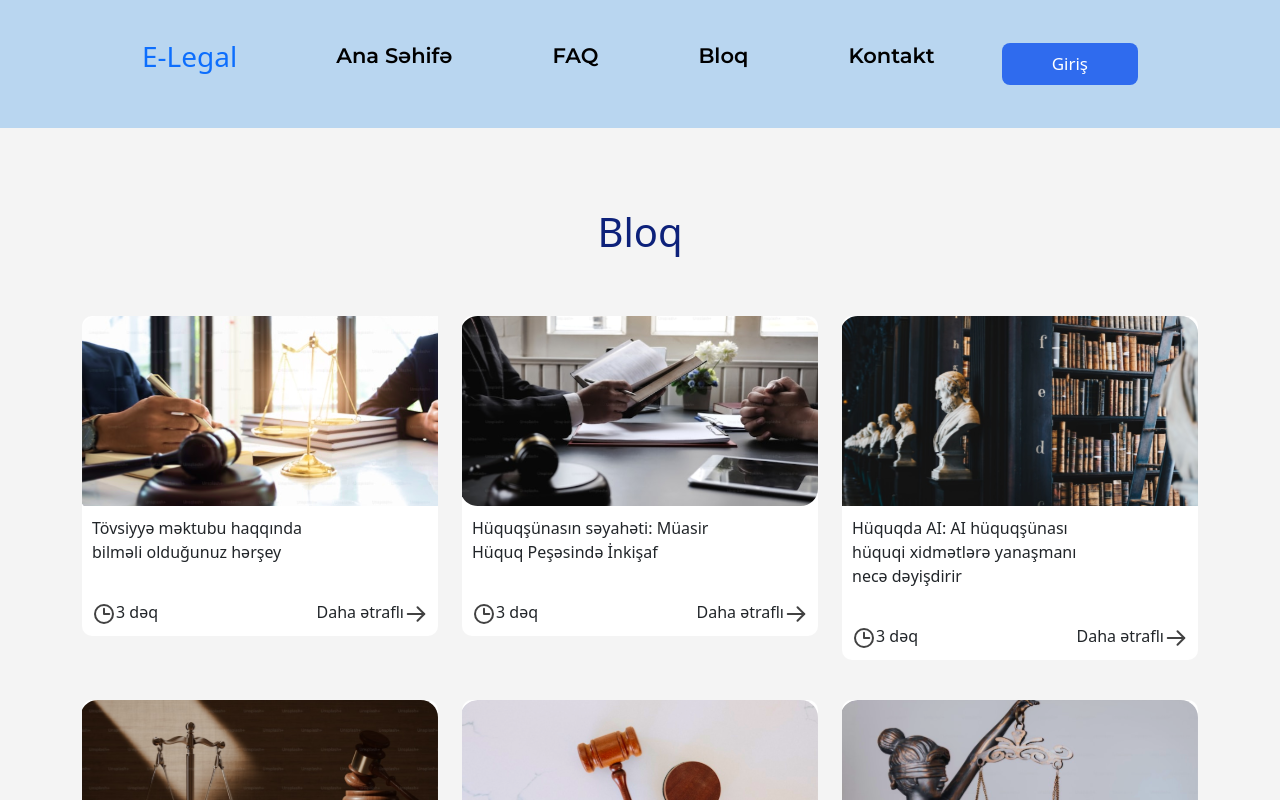
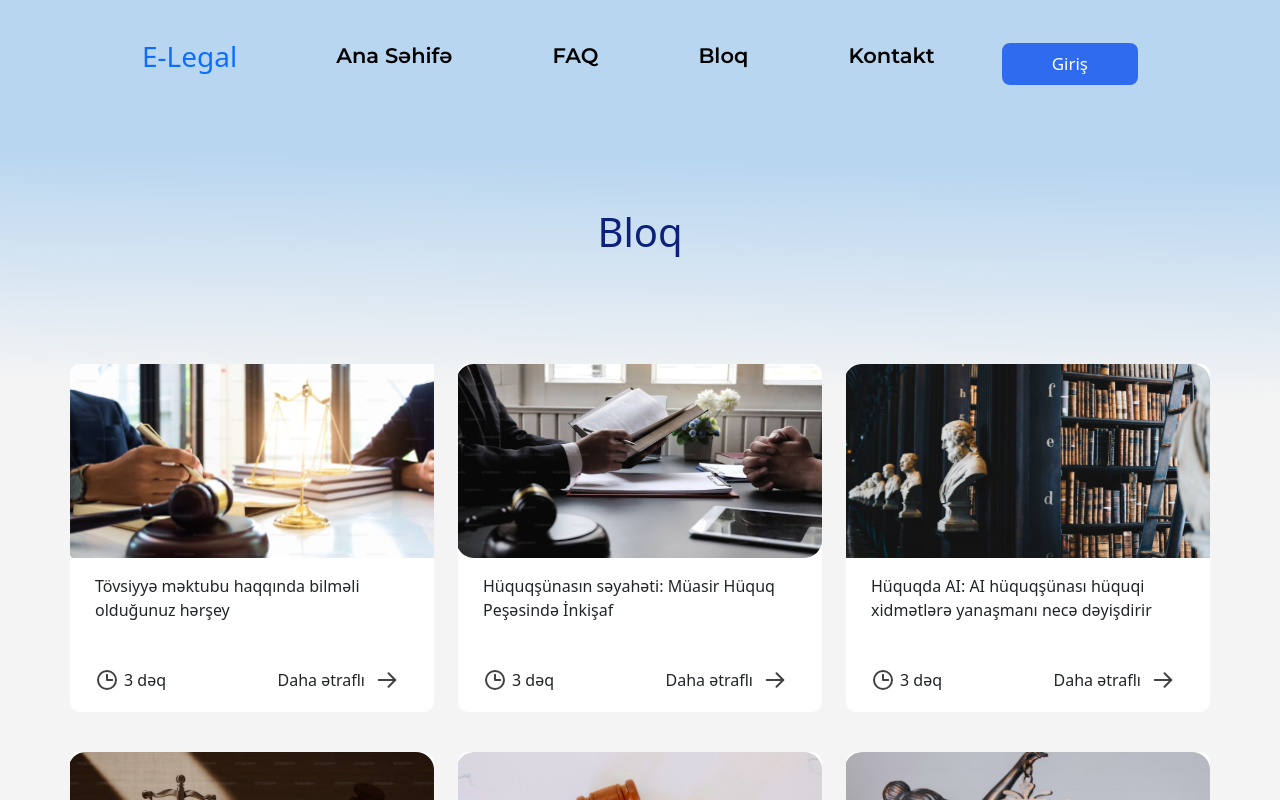
Before and after one commit to huseynesedov/Ai-Lawyer-User, a React (Create React App) app: page /Bloq in a window 1280 px wide. Shown: the top 800 px of the page. Built offline with nearby package versions, Linux system fonts and the light colour scheme.

Commit message:
Bugs Fixed

```diff
--- a/public/global.css
+++ b/public/global.css
@@ -6,7 +6,9 @@
     box-sizing: border-box;
 
 }
-
+.gradientFaq{
+    background: linear-gradient(1.02deg, rgb(244, 244, 244) 75%, #b9d6f0 95.91%);
+}
 :root{
     --main-bg-gray: #F4F4F4;
 
--- a/src/Assets/Styles/bloq.scss
+++ b/src/Assets/Styles/bloq.scss
@@ -1,25 +1,56 @@
-.Bloq{
-    padding: 5rem 0;
+.Bloq {
     background-color: #f4f4f4;
-    .bloq-header{
+    background: linear-gradient(1.02deg, rgb(244, 244, 244) 75%, #b9d6f0 95.91%);
+
+    .container{
+        padding: 5rem 0;
+    }
+    .bloq-header {
         margin-bottom: 40px;
         color: #0D217A;
     }
-    .bloq-box{
+
+    .bloq-box {
         margin: 20px 0;
         background-color: #fff;
         border-radius: 10px;
-        .bloq-card-img{
+
+        .bloq-card-img {
             width: 100%;
         }
+
         .bloq-box-content {
-            padding: 10px 100px 10px 10px;
+            padding: 16px 19px 10px 25px;
         }
-        .bloq-box-info{
 
-            padding: 10px 10px;
+        .bloq-box-info {
+
+            padding: 20px 25px;
             display: flex;
             justify-content: space-between;
         }
+    }
 }
+
+.bloq-box-info-time {
+
+    display: flex;
+    align-items: center;
+    justify-content: center;
+
+    img {
+        margin-right: 5px;
+    }
 }
+
+.bloq-box-info-details {
+    display: flex;
+    align-items: center;
+    justify-content: center;
+
+    img {
+
+        margin-left: 10px;
+        margin-right: 10px;
+    }
+}
--- a/src/Components/Pages/Bloq/index.jsx
+++ b/src/Components/Pages/Bloq/index.jsx
@@ -10,16 +10,16 @@ function Bloq() {
                         <h1 className='d-flex justify-content-center bloq-header'>Bloq</h1>
                     </div>
                 </div>
-            <div className="row justify-content-center">
+                <div className="row mt-5 justify-content-center">
                     <div className="col-xl-4">
                         <div className="bloq-box">
-                        <img src={images.bloqcard1} className='bloq-card-img'/>
+                            <img src={images.bloqcard1} className='bloq-card-img' />
                             <div className="bloq-box-content">
                                 <p>Tövsiyyə məktubu haqqında bilməli olduğunuz hərşey</p>
                             </div>
                             <div className="bloq-box-info">
                                 <div className="bloq-box-info-time">
-                         <img src={images.clockicon}/>
+                                    <img src={images.clockicon} />
                                     <span>3 dəq</span>
                                 </div>
                                 <div className="bloq-box-info-details">
@@ -31,13 +31,13 @@ function Bloq() {
                     </div>
                     <div className="col-xl-4">
                         <div className="bloq-box">
-                        <img src={images.bloqcard2} className='bloq-card-img'/>
+                            <img src={images.bloqcard2} className='bloq-card-img' />
                             <div className="bloq-box-content">
                                 <p>Hüquqşünasın səyahəti: Müasir Hüquq Peşəsində İnkişaf</p>
                             </div>
                             <div className="bloq-box-info">
                                 <div className="bloq-box-info-time">
-                         <img src={images.clockicon}/>
+                                    <img src={images.clockicon} />
                                     <span>3 dəq</span>
                                 </div>
                                 <div className="bloq-box-info-details">
@@ -49,13 +49,13 @@ function Bloq() {
                     </div>
                     <div className="col-xl-4">
                         <div className="bloq-box">
-                        <img src={images.bloqcard3} className='bloq-card-img'/>
+                            <img src={images.bloqcard3} className='bloq-card-img' />
                             <div className="bloq-box-content">
                                 <p>Hüquqda AI: AI hüquqşünası hüquqi xidmətlərə yanaşmanı necə dəyişdirir</p>
                             </div>
                             <div className="bloq-box-info">
                                 <div className="bloq-box-info-time">
-                         <img src={images.clockicon}/>
+                                    <img src={images.clockicon} />
                                     <span>3 dəq</span>
                                 </div>
                                 <div className="bloq-box-info-details">
@@ -67,13 +67,13 @@ function Bloq() {
                     </div>
                     <div className="col-xl-4">
                         <div className="bloq-box">
-                        <img src={images.bloqcard4} className='bloq-card-img'/>
+                            <img src={images.bloqcard4} className='bloq-card-img' />
                             <div className="bloq-box-content">
                                 <p>AI hüquqşünası ilə Məşğulluq Mübahisələrinin Həlli İşlərinin həlli</p>
                             </div>
                             <div className="bloq-box-info">
                                 <div className="bloq-box-info-time">
-                         <img src={images.clockicon}/>
+                                    <img src={images.clockicon} />
                                     <span>3 dəq</span>
                                 </div>
                                 <div className="bloq-box-info-details">
@@ -85,13 +85,13 @@ function Bloq() {
                     </div>
                     <div className="col-xl-4">
                         <div className="bloq-box">
-                        <img src={images.bloqcard5} className='bloq-card-img'/>
+                            <img src={images.bloqcard5} className='bloq-card-img' />
                             <div className="bloq-box-content">
                                 <p>Ailə Hüququ Vəkili: Sənədlərin İdarə Edilməsi</p>
                             </div>
                             <div className="bloq-box-info">
                                 <div className="bloq-box-info-time">
-                         <img src={images.clockicon}/>
+                                    <img src={images.clockicon} />
                                     <span>3 dəq</span>
                                 </div>
                                 <div className="bloq-box-info-details">
@@ -103,13 +103,13 @@ function Bloq() {
                     </div>
                     <div className="col-xl-4">
                         <div className="bloq-box">
-                        <img src={images.bloqcard6} className='bloq-card-img'/>
+                            <img src={images.bloqcard6} className='bloq-card-img' />
                             <div className="bloq-box-content">
                                 <p>Mənə yaxın olan ən yaxşı avtomobil qəzası hüquqşünasını necə tapmaq olar</p>
                             </div>
                             <div className="bloq-box-info">
                                 <div className="bloq-box-info-time">
-                         <img src={images.clockicon}/>
+                                    <img src={images.clockicon} />
                                     <span>3 dəq</span>
                                 </div>
                                 <div className="bloq-box-info-details">
--- a/src/Components/Pages/Faq/index.jsx
+++ b/src/Components/Pages/Faq/index.jsx
@@ -2,7 +2,7 @@ import React from 'react'
 
 function Faq() {
   return (
-    <div className='Faq'>
+    <div className='Faq gradientFaq'>
       <div className="container">
         <div className="row">
           <div className="col-xl-12">
@@ -11,7 +11,7 @@ function Faq() {
             </div>
           </div>
         </div>
-        <div className="row">
+        <div className="row d-flex align-items-center justify-content-center">
           <div className="col-xl-6">
             <div className="details-box">
               <details>
```
Lines whose indentation alone changed are shown as unchanged.
